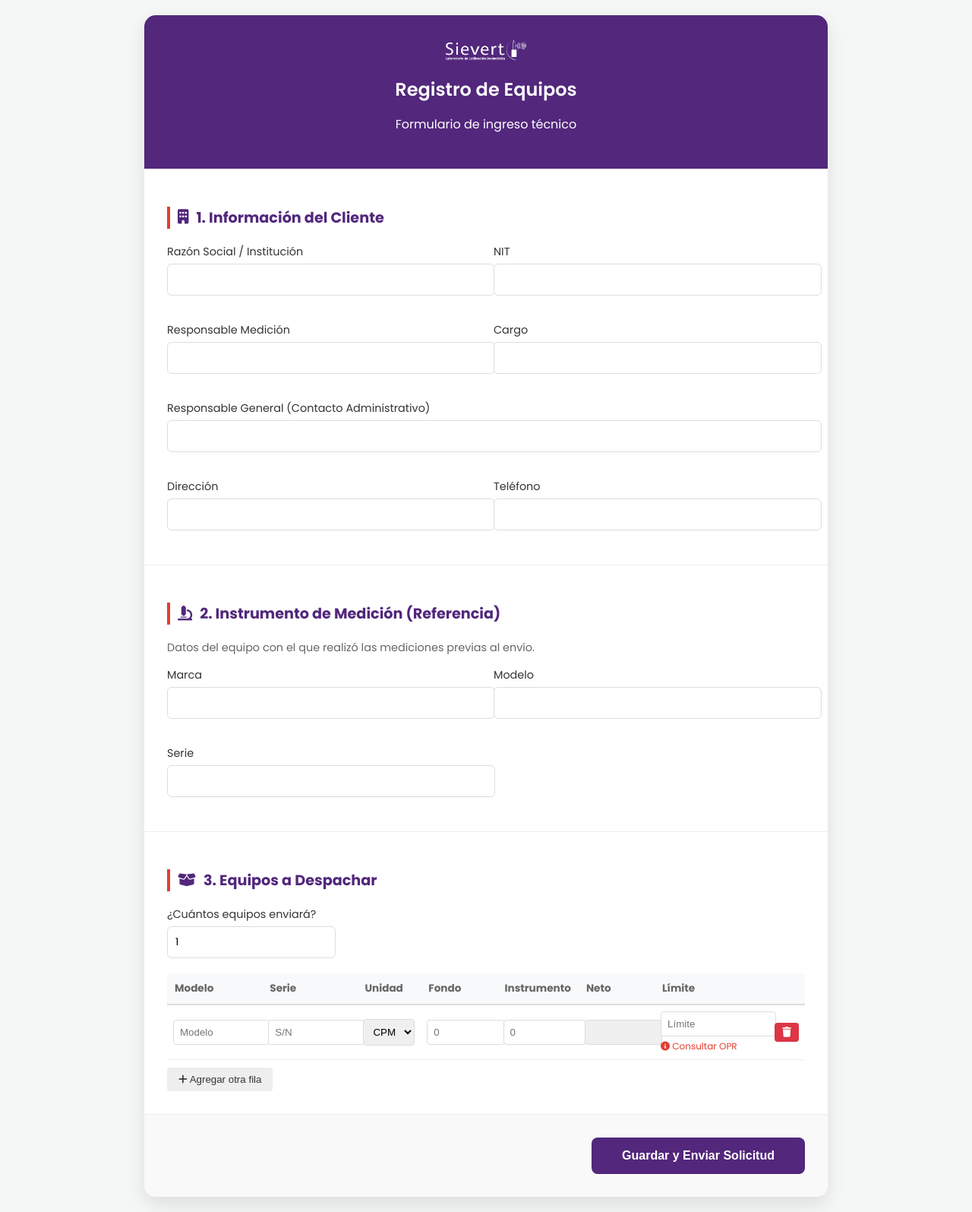
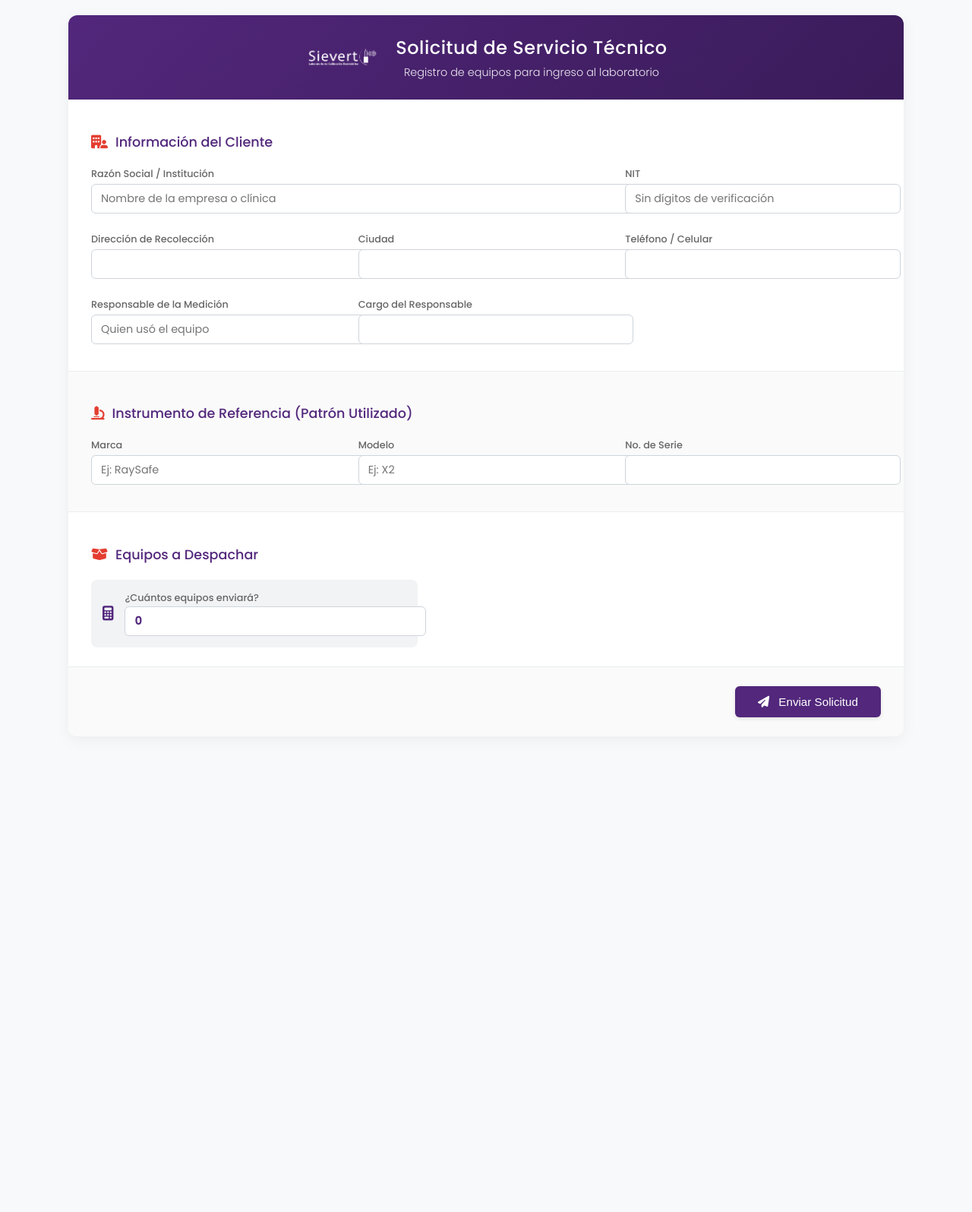
Before and after one commit to coordinacionlcd/SGIL-LCD, a Flask app: page /solicitud-servicio in a window 1280 px wide. Shown: the whole page at 76% size. After the commit the page ends 946 px from the top, so only its background shows below. Run offline with Flask 3, Linux system fonts and the light colour scheme; some libraries are stand-ins or nearby versions.

Commit message:
Update solicitud_cliente.html

```diff
--- a/templates/solicitud_cliente.html
+++ b/templates/solicitud_cliente.html
@@ -4,45 +4,134 @@
     <meta charset="UTF-8">
     <meta name="viewport" content="width=device-width, initial-scale=1.0">
     <title>Solicitud de Servicio | Sievert LCD</title>
-    <link href="https://fonts.googleapis.com/css2?family=Poppins:wght@300;400;600;700&display=swap" rel="stylesheet">
+    <link href="https://fonts.googleapis.com/css2?family=Poppins:wght@300;400;500&display=swap" rel="stylesheet">
     <link rel="stylesheet" href="https://cdnjs.cloudflare.com/ajax/libs/font-awesome/6.5.1/css/all.min.css">
     <script src="https://cdn.jsdelivr.net/npm/sweetalert2@11"></script>
 
     <style>
-        body { font-family: 'Poppins', sans-serif; background: #f4f7f6; margin: 0; padding: 20px; }
-        .container { max-width: 900px; margin: 0 auto; background: white; border-radius: 15px; box-shadow: 0 10px 25px rgba(0,0,0,0.1); overflow: hidden; }
+        :root {
+            --primary: #52277c;
+            --secondary: #e43d30;
+            --bg-light: #f8f9fa;
+            --text-dark: #333;
+            --text-muted: #666;
+            --border-color: #e9ecef;
+        }
 
-        .header { background: #52277c; color: white; padding: 30px; text-align: center; }
-        .header img { max-width: 120px; filter: brightness(0) invert(1); margin-bottom: 10px; }
-        .header h2 { margin: 0; font-weight: 600; }
+        body {
+            font-family: 'Poppins', sans-serif;
+            background: var(--bg-light);
+            margin: 0;
+            padding: 20px;
+            color: var(--text-dark);
+        }
 
-        .section { padding: 30px; border-bottom: 1px solid #eee; }
-        .section-title { color: #52277c; font-size: 1.2rem; margin-bottom: 20px; display: flex; align-items: center; gap: 10px; border-left: 4px solid #e43d30; padding-left: 10px; }
+        /* Contenedor más ancho para usar mejor el espacio */
+        .container {
+            max-width: 1100px;
+            margin: 0 auto;
+            background: white;
+            border-radius: 12px;
+            box-shadow: 0 5px 20px rgba(0,0,0,0.05);
+            overflow: hidden;
+        }
 
-        .form-grid { display: grid; grid-template-columns: 1fr 1fr; gap: 20px; }
-        .form-group { margin-bottom: 15px; }
-        .form-group label { display: block; margin-bottom: 5px; color: #333; font-weight: 500; font-size: 0.9rem; }
-        .form-control { width: 100%; padding: 10px; border: 1px solid #ddd; border-radius: 6px; font-family: inherit; }
-        .full-width { grid-column: span 2; }
+        /* Header más elegante y minimalista */
+        .header {
+            background: linear-gradient(135deg, var(--primary), #3a1b59);
+            color: white;
+            padding: 25px;
+            text-align: center;
+            display: flex;
+            align-items: center;
+            justify-content: center;
+            gap: 20px;
+        }
+        .header img { max-width: 100px; filter: brightness(0) invert(1); }
+        .header h2 { margin: 0; font-weight: 500; font-size: 1.5rem; letter-spacing: 0.5px; }
+        .header p { margin: 5px 0 0 0; font-weight: 300; font-size: 0.9rem; opacity: 0.9; }
 
-        /* Estilos de la Tabla Dinámica */
-        .table-responsive { overflow-x: auto; margin-top: 20px; }
+        /* Secciones compactas */
+        .section { padding: 25px 30px; border-bottom: 1px solid var(--border-color); }
+        .section-title {
+            color: var(--primary);
+            font-size: 1.1rem;
+            margin-bottom: 20px;
+            display: flex;
+            align-items: center;
+            gap: 10px;
+            font-weight: 500;
+        }
+        .section-title i { color: var(--secondary); }
+
+        /* Grid de 3 columnas para ahorrar espacio vertical */
+        .form-grid { display: grid; grid-template-columns: repeat(3, 1fr); gap: 15px; }
+
+        /* Inputs más pequeños y refinados */
+        .form-group { margin-bottom: 10px; }
+        .form-group label { display: block; margin-bottom: 4px; color: var(--text-muted); font-weight: 500; font-size: 0.8rem; }
+        .form-control {
+            width: 100%;
+            padding: 8px 12px; /* Padding reducido */
+            border: 1px solid #ced4da;
+            border-radius: 6px;
+            font-family: inherit;
+            font-size: 0.9rem; /* Fuente más pequeña */
+            transition: border-color 0.2s, box-shadow 0.2s;
+        }
+        .form-control:focus { outline: none; border-color: var(--primary); box-shadow: 0 0 0 3px rgba(82, 39, 124, 0.1); }
+
+        /* Tabla Dinámica Elegante */
+        /* Inicialmente oculta */
+        .table-responsive { overflow-x: auto; margin-top: 20px; display: none; border: 1px solid var(--border-color); border-radius: 8px; }
         .equipment-table { width: 100%; border-collapse: collapse; min-width: 800px; }
-        .equipment-table th { background: #f8f9fa; padding: 10px; text-align: left; font-size: 0.85rem; color: #666; border-bottom: 2px solid #ddd; }
-        .equipment-table td { padding: 8px; border-bottom: 1px solid #eee; }
-        .equipment-table input, .equipment-table select { width: 100%; padding: 8px; border: 1px solid #ddd; border-radius: 4px; }
+        .equipment-table th {
+            background: #f1f3f5;
+            padding: 10px 12px;
+            text-align: left;
+            font-size: 0.8rem;
+            color: var(--text-muted);
+            font-weight: 600;
+            border-bottom: 1px solid var(--border-color);
+        }
+        .equipment-table td { padding: 8px; border-bottom: 1px solid var(--border-color); vertical-align: top; }
+        /* Inputs dentro de la tabla aún más compactos */
+        .equipment-table input, .equipment-table select {
+            width: 100%;
+            padding: 6px 10px;
+            border: 1px solid #ced4da;
+            border-radius: 4px;
+            font-size: 0.85rem;
+        }
 
-        .info-tip { font-size: 0.75rem; color: #e43d30; margin-top: 4px; display: block; }
+        .info-tip { font-size: 0.7rem; color: var(--text-muted); margin-top: 4px; display: flex; align-items: center; gap: 5px; }
+        .info-tip i { color: var(--primary); }
 
-        .btn-action { cursor: pointer; border: none; padding: 5px 10px; border-radius: 4px; color: white; }
-        .btn-add { background: #28a745; }
-        .btn-remove { background: #dc3545; }
+        .btn-action { cursor: pointer; border: none; padding: 6px 10px; border-radius: 4px; color: white; font-size: 0.8rem; transition: 0.2s; }
+        .btn-remove { background: #ff6b6b; color: white; }
+        .btn-remove:hover { background: #fa5252; }
 
-        .footer-actions { padding: 30px; text-align: right; background: #f9f9f9; }
-        .btn-submit { background: #52277c; color: white; border: none; padding: 15px 40px; border-radius: 8px; font-size: 1rem; font-weight: 600; cursor: pointer; transition: 0.3s; }
-        .btn-submit:hover { background: #3a1b59; transform: translateY(-2px); box-shadow: 0 5px 15px rgba(82, 39, 124, 0.3); }
+        .footer-actions { padding: 25px 30px; text-align: right; background: #fafafa; }
+        .btn-submit {
+            background: var(--primary);
+            color: white;
+            border: none;
+            padding: 12px 30px;
+            border-radius: 6px;
+            font-size: 0.95rem;
+            font-weight: 500;
+            cursor: pointer;
+            transition: 0.3s;
+            box-shadow: 0 2px 5px rgba(0,0,0,0.1);
+        }
+        .btn-submit:hover { background: #442066; transform: translateY(-1px); box-shadow: 0 4px 10px rgba(82, 39, 124, 0.2); }
 
-        @media (max-width: 768px) { .form-grid { grid-template-columns: 1fr; } .full-width { grid-column: span 1; } }
+        /* Responsive para móviles */
+        @media (max-width: 768px) {
+            .form-grid { grid-template-columns: 1fr; gap: 10px; }
+            .header { flex-direction: column; text-align: center; gap: 10px; padding: 20px; }
+            .section { padding: 20px; }
+        }
     </style>
 </head>
 <body>
@@ -50,116 +139,134 @@
 <div class="container">
     <div class="header">
         <img src="{{ url_for('static', filename='img/Logo_LCD.png') }}" alt="Sievert LCD">
-        <h2>Registro de Equipos</h2>
-        <p>Formulario de ingreso técnico</p>
+        <div>
+            <h2>Solicitud de Servicio Técnico</h2>
+            <p>Registro de equipos para ingreso al laboratorio</p>
+        </div>
     </div>
 
     <form id="techForm">
         <div class="section">
-            <h3 class="section-title"><i class="fa-solid fa-building"></i> 1. Información del Cliente</h3>
+            <h3 class="section-title"><i class="fa-solid fa-building-user"></i> Información del Cliente</h3>
             <div class="form-grid">
-                <div class="form-group">
-                    <label>Razón Social / Institución</label>
-                    <input type="text" name="cliente" class="form-control" required>
+                <div class="form-group" style="grid-column: span 2;"> <label>Razón Social / Institución</label>
+                    <input type="text" name="cliente" class="form-control" required placeholder="Nombre de la empresa o clínica">
                 </div>
                 <div class="form-group">
                     <label>NIT</label>
-                    <input type="text" name="nit" class="form-control" required>
+                    <input type="text" name="nit" class="form-control" required placeholder="Sin dígitos de verificación">
                 </div>
+
                 <div class="form-group">
-                    <label>Responsable Medición</label>
-                    <input type="text" name="responsable_medicion" class="form-control" required>
-                </div>
-                <div class="form-group">
-                    <label>Cargo</label>
-                    <input type="text" name="cargo" class="form-control" required>
-                </div>
-                <div class="form-group full-width">
-                    <label>Responsable General (Contacto Administrativo)</label>
-                    <input type="text" name="responsable_general" class="form-control" required>
-                </div>
-                <div class="form-group">
-                    <label>Dirección</label>
+                    <label>Dirección de Recolección</label>
                     <input type="text" name="direccion" class="form-control" required>
                 </div>
                 <div class="form-group">
-                    <label>Teléfono</label>
+                    <label>Ciudad</label> <input type="text" name="ciudad" class="form-control" required>
+                </div>
+                <div class="form-group">
+                    <label>Teléfono / Celular</label>
                     <input type="tel" name="telefono" class="form-control" required>
                 </div>
-            </div>
+
+                <div class="form-group">
+                    <label>Responsable de la Medición</label>
+                    <input type="text" name="responsable_medicion" class="form-control" required placeholder="Quien usó el equipo">
+                </div>
+                <div class="form-group">
+                    <label>Cargo del Responsable</label>
+                    <input type="text" name="cargo" class="form-control" required>
+                </div>
+                 </div>
         </div>
 
-        <div class="section">
-            <h3 class="section-title"><i class="fa-solid fa-microscope"></i> 2. Instrumento de Medición (Referencia)</h3>
-            <p style="font-size: 0.9rem; color: #666; margin-bottom: 15px;">Datos del equipo con el que realizó las mediciones previas al envío.</p>
+        <div class="section" style="background: #fafafa;">
+            <h3 class="section-title"><i class="fa-solid fa-microscope"></i> Instrumento de Referencia (Patrón Utilizado)</h3>
             <div class="form-grid">
                 <div class="form-group">
                     <label>Marca</label>
-                    <input type="text" name="ref_marca" class="form-control" required>
+                    <input type="text" name="ref_marca" class="form-control" required placeholder="Ej: RaySafe">
                 </div>
                 <div class="form-group">
                     <label>Modelo</label>
-                    <input type="text" name="ref_modelo" class="form-control" required>
+                    <input type="text" name="ref_modelo" class="form-control" required placeholder="Ej: X2">
                 </div>
                 <div class="form-group">
-                    <label>Serie</label>
+                    <label>No. de Serie</label>
                     <input type="text" name="ref_serie" class="form-control" required>
                 </div>
             </div>
         </div>
 
         <div class="section">
-            <h3 class="section-title"><i class="fa-solid fa-box-open"></i> 3. Equipos a Despachar</h3>
+            <h3 class="section-title"><i class="fa-solid fa-box-open"></i> Equipos a Despachar</h3>
 
-            <div class="form-group" style="max-width: 200px;">
-                <label>¿Cuántos equipos enviará?</label>
-                <input type="number" id="qtyInput" class="form-control" min="1" value="1" onchange="generateRows()">
+            <div style="display: flex; align-items: center; gap: 15px; background: #f1f3f5; padding: 15px; border-radius: 8px; max-width: 400px;">
+                <i class="fa-solid fa-calculator" style="color: var(--primary); font-size: 1.2rem;"></i>
+                <div class="form-group" style="margin-bottom: 0; flex-grow: 1;">
+                    <label style="margin-bottom: 2px;">¿Cuántos equipos enviará?</label>
+                    <input type="number" id="qtyInput" class="form-control" min="0" value="0" onchange="generateRows()" style="font-weight: bold; color: var(--primary);">
+                </div>
             </div>
 
-            <div class="table-responsive">
+            <div class="table-responsive" id="itemsContainer">
                 <table class="equipment-table" id="itemsTable">
                     <thead>
                         <tr>
-                            <th width="15%">Modelo</th>
-                            <th width="15%">Serie</th>
-                            <th width="10%">Unidad</th>
-                            <th width="12%">Fondo</th>
-                            <th width="12%">Instrumento</th>
-                            <th width="12%">Neto</th>
-                            <th width="18%">Límite</th>
-                            <th width="5%"></th>
+                            <th style="width: 18%">Modelo</th>
+                            <th style="width: 18%">Serie</th>
+                            <th style="width: 10%">Unidad</th>
+                            <th style="width: 12%">Fondo</th>
+                            <th style="width: 12%">Instrumento</th>
+                            <th style="width: 12%">Neto</th>
+                            <th style="width: 15%">Límite</th>
+                            <th style="width: 3%"></th>
                         </tr>
                     </thead>
                     <tbody id="tableBody">
                         </tbody>
                 </table>
-                <button type="button" onclick="addRow()" style="margin-top: 10px; background: #eee; border: none; padding: 8px 15px; border-radius: 4px; cursor: pointer; color: #333;">
-                    <i class="fa-solid fa-plus"></i> Agregar otra fila
-                </button>
             </div>
         </div>
 
         <div class="footer-actions">
-            <button type="submit" class="btn-submit">Guardar y Enviar Solicitud</button>
+            <button type="submit" class="btn-submit">
+                <i class="fa-solid fa-paper-plane" style="margin-right: 8px;"></i> Enviar Solicitud
+            </button>
         </div>
     </form>
 </div>
 
 <script>
-    // 1. Generador de filas inicial
+    // 1. Generador de filas y control de visibilidad
     function generateRows() {
-        const qty = parseInt(document.getElementById('qtyInput').value) || 1;
+        const qtyInput = document.getElementById('qtyInput');
+        let qty = parseInt(qtyInput.value) || 0;
+
+        // Validar que no sea negativo
+        if (qty < 0) {
+            qty = 0;
+            qtyInput.value = 0;
+        }
+
+        const container = document.getElementById('itemsContainer');
         const tbody = document.getElementById('tableBody');
 
-        // Si hay menos filas, agregar. Si hay más, preguntar o ajustar.
-        // Para simplificar, si cambia el número, ajustamos sin borrar datos existentes si es posible
+        // Control de visibilidad de la tabla
+        if (qty > 0) {
+            container.style.display = 'block';
+        } else {
+            container.style.display = 'none';
+            tbody.innerHTML = ''; // Limpiar si es 0
+            return;
+        }
 
         const currentRows = tbody.rows.length;
 
         if (qty > currentRows) {
             for (let i = 0; i < (qty - currentRows); i++) addRow();
         } else if (qty < currentRows) {
-            // Eliminar las ultimas
+            // Eliminar las últimas si el usuario reduce el número
             for (let i = 0; i < (currentRows - qty); i++) {
                 tbody.deleteRow(tbody.rows.length - 1);
             }
@@ -172,7 +279,7 @@
         const row = tbody.insertRow();
 
         row.innerHTML = `
-            <td><input type="text" name="modelo[]" required placeholder="Modelo"></td>
+            <td><input type="text" name="modelo[]" required placeholder="Modelo del equipo"></td>
             <td><input type="text" name="serie[]" required placeholder="S/N"></td>
             <td>
                 <select name="unidad[]" onchange="calcNet(this)">
@@ -183,30 +290,33 @@
                     <option value="Bq">Bq</option>
                 </select>
             </td>
-            <td><input type="number" step="any" name="fondo[]" required oninput="calcNet(this)" placeholder="0"></td>
-            <td><input type="number" step="any" name="inst[]" required oninput="calcNet(this)" placeholder="0"></td>
-            <td><input type="text" name="neto[]" readonly style="background: #f0f0f0; font-weight: bold;"></td>
+            <td><input type="number" step="any" name="fondo[]" required oninput="calcNet(this)" placeholder="0.0"></td>
+            <td><input type="number" step="any" name="inst[]" required oninput="calcNet(this)" placeholder="0.0"></td>
+            <td><input type="text" name="neto[]" readonly style="background: #f8f9fa; font-weight: 600; color: var(--primary); border-color: transparent;"></td>
             <td>
-                <input type="number" step="any" name="limite[]" required placeholder="Límite">
-                <span class="info-tip"><i class="fa-solid fa-circle-info"></i> Consultar OPR</span>
+                <input type="number" step="any" name="limite[]" required placeholder="Ej: 100">
+                <span class="info-tip"><i class="fa-solid fa-circle-info"></i> Consultar al OPR el límite establecido internamente</span>
             </td>
-            <td>
-                <button type="button" class="btn-action btn-remove" onclick="removeRow(this)"><i class="fa-solid fa-trash"></i></button>
+            <td style="vertical-align: middle; text-align: center;">
+                <button type="button" class="btn-action btn-remove" onclick="removeRowManual(this)" title="Eliminar esta fila"><i class="fa-solid fa-times"></i></button>
             </td>
         `;
-
-        // Actualizar el contador
-        document.getElementById('qtyInput').value = tbody.rows.length;
+        calcNet(row.querySelector('input[name="fondo[]"]')); // Calcular inicial
     }
 
-    // 3. Eliminar fila
-    function removeRow(btn) {
+    // Eliminar fila manualmente y ajustar el contador
+    function removeRowManual(btn) {
         const row = btn.parentNode.parentNode;
         row.parentNode.removeChild(row);
+        // Actualizar el input de cantidad
         document.getElementById('qtyInput').value = document.getElementById('tableBody').rows.length;
+        // Si llega a 0, ocultar tabla
+        if (document.getElementById('tableBody').rows.length === 0) {
+             document.getElementById('itemsContainer').style.display = 'none';
+        }
     }
 
-    // 4. Calcular Neto
+    // 3. Calcular Neto
     function calcNet(input) {
         const row = input.parentNode.parentNode;
         const fondo = parseFloat(row.querySelector('input[name="fondo[]"]').value) || 0;
@@ -214,37 +324,38 @@
         const netoInput = row.querySelector('input[name="neto[]"]');
 
         const neto = inst - fondo;
-        // Redondear a 2 decimales si es necesario
+        // Redondear a 3 decimales para precisión
         netoInput.value = Math.round(neto * 1000) / 1000;
     }
 
-    // Inicializar con 1 fila
-    window.onload = function() {
-        if(document.getElementById('tableBody').rows.length === 0) addRow();
-    };
-
-    // 5. ENVÍO DEL FORMULARIO
+    // 4. ENVÍO DEL FORMULARIO
     document.getElementById('techForm').addEventListener('submit', async (e) => {
         e.preventDefault();
+
+        // Validar que haya al menos un equipo si el contador es > 0
+        const qty = parseInt(document.getElementById('qtyInput').value) || 0;
+        if (qty > 0 && document.getElementById('tableBody').rows.length === 0) {
+             Swal.fire('Atención', 'Ha indicado que enviará equipos, pero la tabla está vacía.', 'warning');
+             return;
+        }
+        if (qty === 0) {
+             Swal.fire('Atención', 'Debe indicar al menos un equipo para enviar.', 'warning');
+             return;
+        }
+
         const btn = document.querySelector('.btn-submit');
-        btn.innerHTML = '<i class="fa-solid fa-spinner fa-spin"></i> Guardando...';
+        const originalBtnText = btn.innerHTML;
+        btn.innerHTML = '<i class="fa-solid fa-spinner fa-spin"></i> Procesando...';
         btn.disabled = true;
 
         // Recolectar datos básicos
         const formData = new FormData(e.target);
-        const basicData = {
-            cliente: formData.get('cliente'),
-            nit: formData.get('nit'),
-            responsable_medicion: formData.get('responsable_medicion'),
-            cargo: formData.get('cargo'),
-            responsable_general: formData.get('responsable_general'),
-            direccion: formData.get('direccion'),
-            telefono: formData.get('telefono'),
-            ref_marca: formData.get('ref_marca'),
-            ref_modelo: formData.get('ref_modelo'),
-            ref_serie: formData.get('ref_serie'),
-            fecha_solicitada: new Date().toISOString() // Fecha actual
-        };
+        const basicData = Object.fromEntries(formData.entries());
+        basicData.fecha_solicitada = new Date().toISOString();
+        // Limpiamos campos que no son de la tabla principal para que no estorben
+        delete basicData['modelo[]']; delete basicData['serie[]']; delete basicData['unidad[]'];
+        delete basicData['fondo[]']; delete basicData['inst[]']; delete basicData['neto[]']; delete basicData['limite[]'];
+
 
         // Recolectar Items de la tabla
         const items = [];
@@ -272,19 +383,20 @@
 
             if (response.ok) {
                 Swal.fire({
-                    title: '¡Registrado!',
-                    text: 'La información técnica y los equipos han sido registrados.',
+                    title: '¡Solicitud Recibida!',
+                    text: 'Hemos registrado la información técnica de sus equipos exitosamente.',
                     icon: 'success',
                     confirmButtonColor: '#52277c'
                 }).then(() => {
                     location.reload();
                 });
             } else {
-                throw new Error('Error en el servidor');
+                const errorData = await response.json();
+                throw new Error(errorData.error || 'Error en el servidor');
             }
         } catch (error) {
-            Swal.fire('Error', 'No se pudo guardar la información.', 'error');
-            btn.innerHTML = 'Guardar y Enviar Solicitud';
+            Swal.fire('Error', 'No se pudo guardar la información: ' + error.message, 'error');
+            btn.innerHTML = originalBtnText;
             btn.disabled = false;
         }
     });
```
